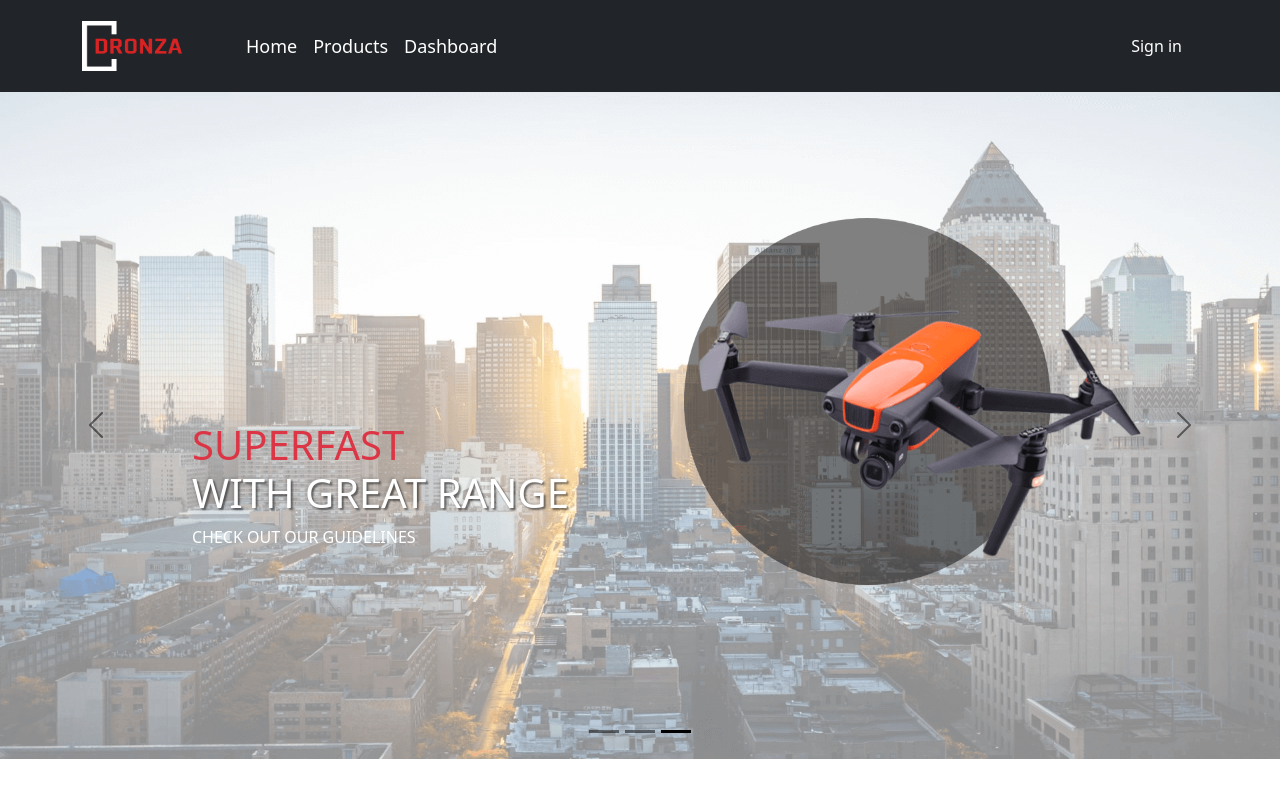
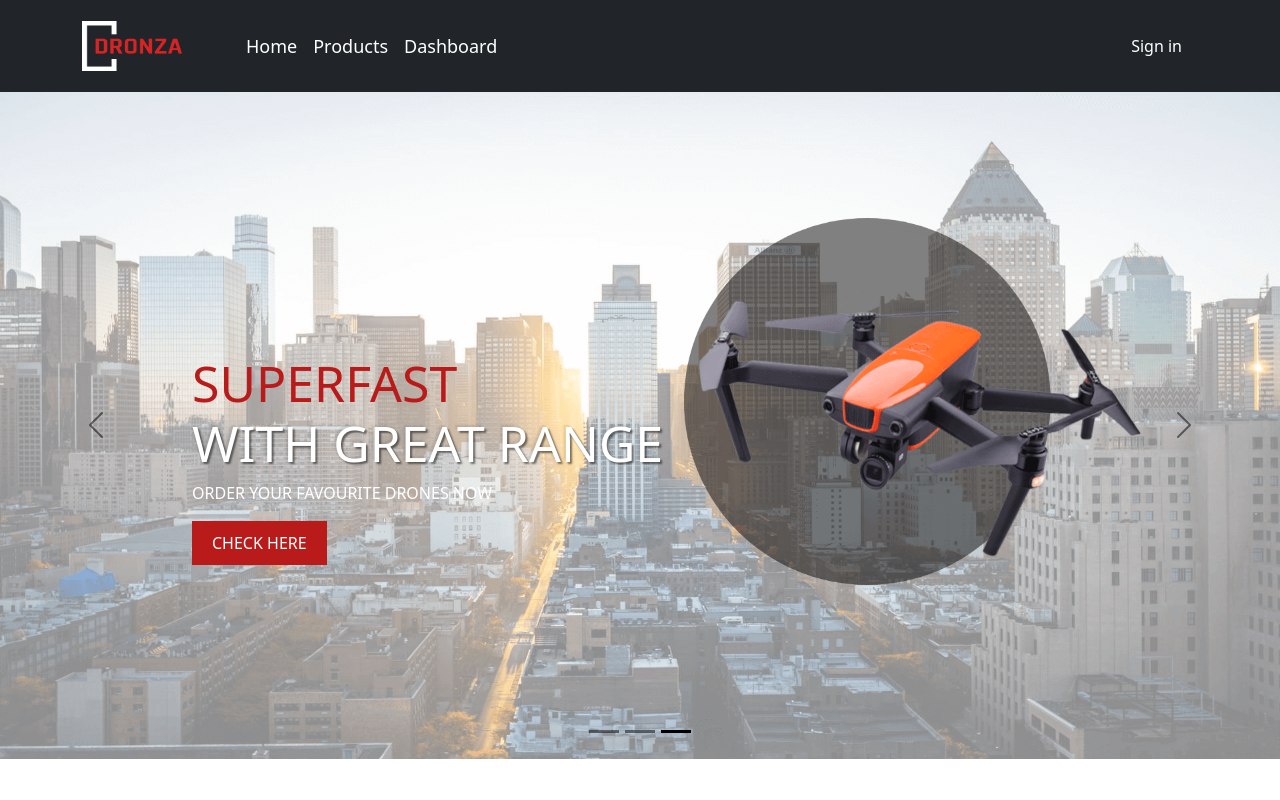
Before and after one commit to Assignments-beginner/dronza-client-site, a React (Create React App) app: page / in a window 1280 px wide. Both pictures are taken after a click on the button 676 px from the left and 731 px from the top of the page. Shown: the top 800 px of the page. Built offline with nearby package versions, Linux system fonts and the light colour scheme; no server answers.

Commit message:
carousel-done-complete

```diff
--- a/src/Components/Home/Home.css
+++ b/src/Components/Home/Home.css
@@ -9,3 +9,10 @@
 .header {
   font-size: 50px;
 }
+
+.h-btn{
+  background-color: #b91a1a;
+  border: none;
+  color: white;
+  padding: 10px 20px 10px 20px;
+}
--- a/src/Components/Home/Home.js
+++ b/src/Components/Home/Home.js
@@ -5,6 +5,7 @@ import slide1 from "../../Images/slide1.png";
 import slide2 from "../../Images/slide2.png";
 import slide3 from "../../Images/slide3.png";
 import DisplayProducts from "./DisplayProducts/DisplayProducts";
+import { Link } from "react-router-dom";
 import "./Home.css";
 
 const Home = () => {
@@ -14,35 +15,55 @@ const Home = () => {
         <Carousel.Item>
           <img className="d-block w-100" src={slide1} alt="First slide" />
           <Carousel.Caption className="positioting">
-            <h1 className="text-uppercase text-start text-white">
-              <span className="text-danger tiny-shadow">Ultraportable</span> <br /> <span className="tiny-shadow">Drones
-              For Great Videos</span>
+            <h1 className="text-uppercase text-start text-white header">
+              <span style={{ color: "#b91a1a" }} className="tiny-shadow">
+                Ultraportable
+              </span>{" "}
+              <br /> <span className="tiny-shadow">with Great camera</span>
             </h1>
             <p className="text-uppercase text-start text-white">
-              check out our guidelines
+              order your favourite drones now
             </p>
+
+            <Link to="/products">
+              <div className="text-start">
+                <button className="h-btn text-uppercase">check here</button>
+              </div>
+            </Link>
           </Carousel.Caption>
         </Carousel.Item>
         <Carousel.Item>
           <img className="d-block w-100" src={slide2} alt="Second slide" />
           <Carousel.Caption className="positioting">
             <h1 className="text-uppercase text-start text-white header">
-              <span className="text-danger">phenomenal</span> <br />battery backup
+              <span style={{ color: "#b91a1a" }}>phenomenal</span> <br />
+              battery backup
             </h1>
             <p className="text-uppercase text-start text-white">
-              check out our guidelines
+              order your favourite drones now
             </p>
+            <Link to="/products">
+              <div className="text-start">
+                <button className="h-btn text-uppercase">check here</button>
+              </div>
+            </Link>
           </Carousel.Caption>
         </Carousel.Item>
         <Carousel.Item>
           <img className="d-block w-100" src={slide3} alt="Third slide" />
           <Carousel.Caption className="positioting">
-            <h1 className="text-uppercase text-start text-white">
-              <span className="text-danger">superfast</span> <br /> <span className="tiny-shadow">with great range</span>
+            <h1 className="text-uppercase text-start text-white header">
+              <span style={{ color: "#b91a1a" }}>superfast</span> <br />{" "}
+              <span className="tiny-shadow">with great range</span>
             </h1>
             <p className="text-uppercase text-start text-white">
-              check out our guidelines
+              order your favourite drones now
             </p>
+            <Link to="/products">
+              <div className="text-start">
+                <button className="h-btn text-uppercase">check here</button>
+              </div>
+            </Link>
           </Carousel.Caption>
         </Carousel.Item>
       </Carousel>
```
